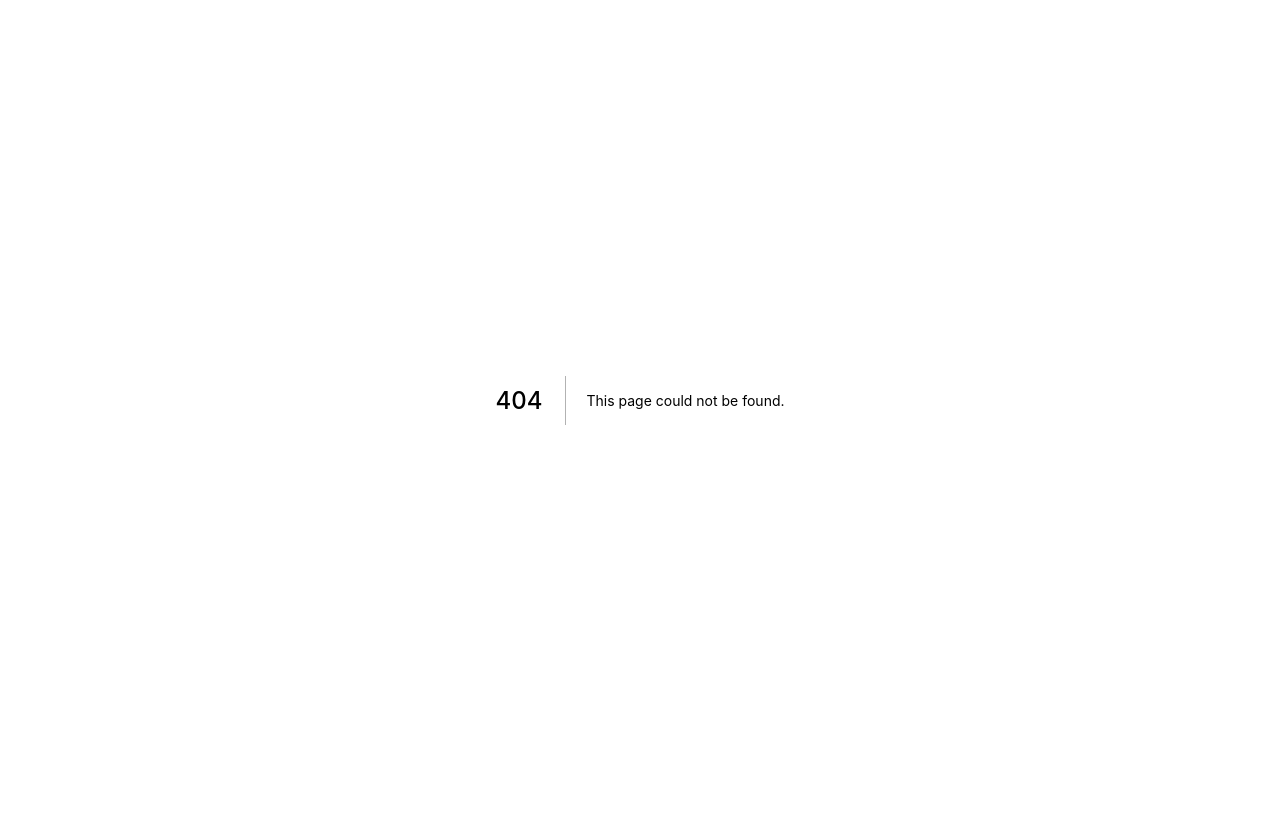
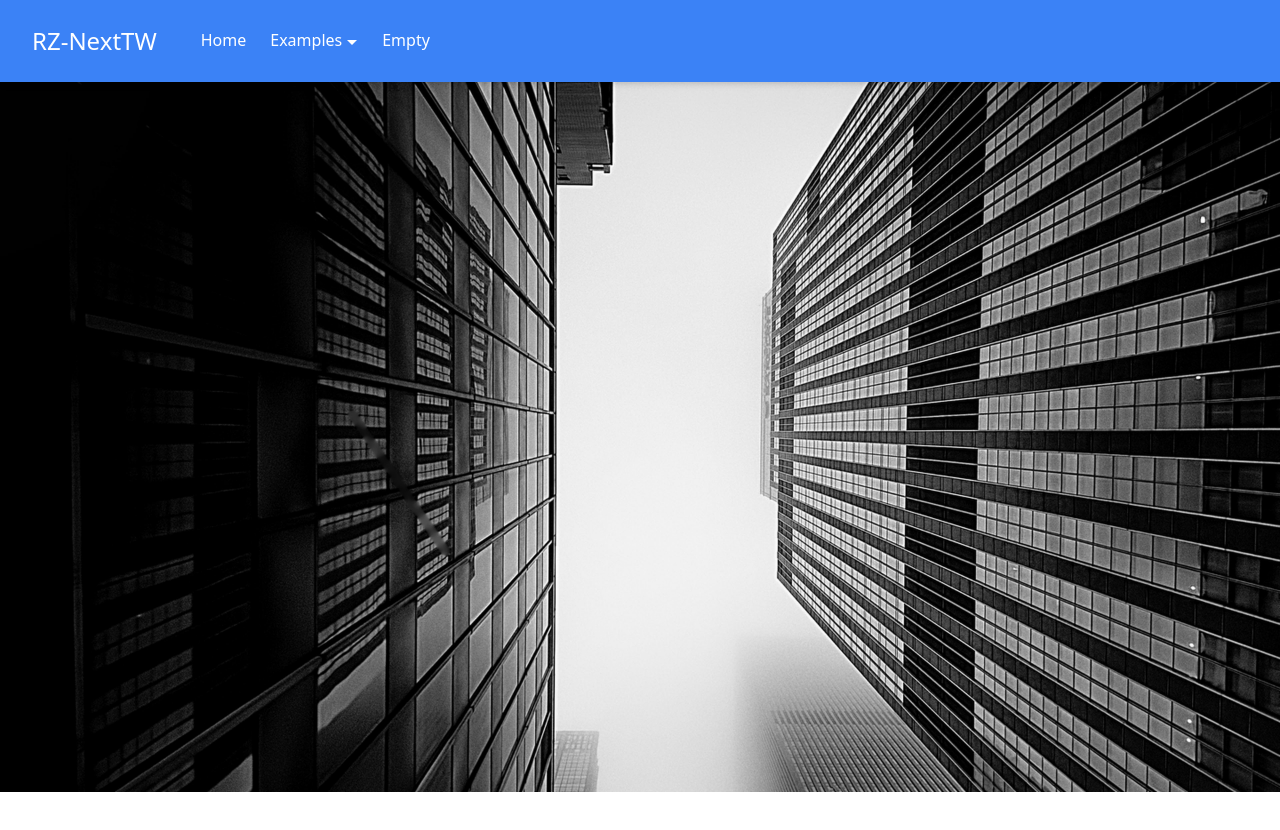
Before and after one commit to rzfury/rz-next-tailwind, a Next.js app: page /examples/image in a window 1280 px wide. Before the commit this address had no page. Shown: the top 830 px of the page. Before the commit the page ends 800 px from the top, so only its background shows below. Built offline with nearby package versions, Linux system fonts and the light colour scheme.

Commit message:
fix layout z-index

```diff
--- /dev/null
+++ b/src/pages/examples/image.tsx
@@ -0,0 +1,14 @@
+import React from "react";
+import Image from "next/image";
+import Layout from "../../layout/layout";
+
+export default class ExampleImgPage extends React.Component {
+  render() {
+    return (
+      <Layout>
+        <Image src="/img/img.jpg" width="3840" height="2160" />
+        <div style={{ height: 1200 }}></div>
+      </Layout>
+    )
+  }
+}
--- a/src/styles/components/layout/navbar.css
+++ b/src/styles/components/layout/navbar.css
@@ -1,5 +1,5 @@
 .navbar {
-  @apply flex fixed w-screen py-5 text-white bg-blue-500 shadow-md;
+  @apply flex fixed w-screen py-5 z-10 text-white bg-blue-500 shadow-md;
 }
 
 .navbar-brand {
```
Also changed, not shown: public/img/img.jpg (added).
